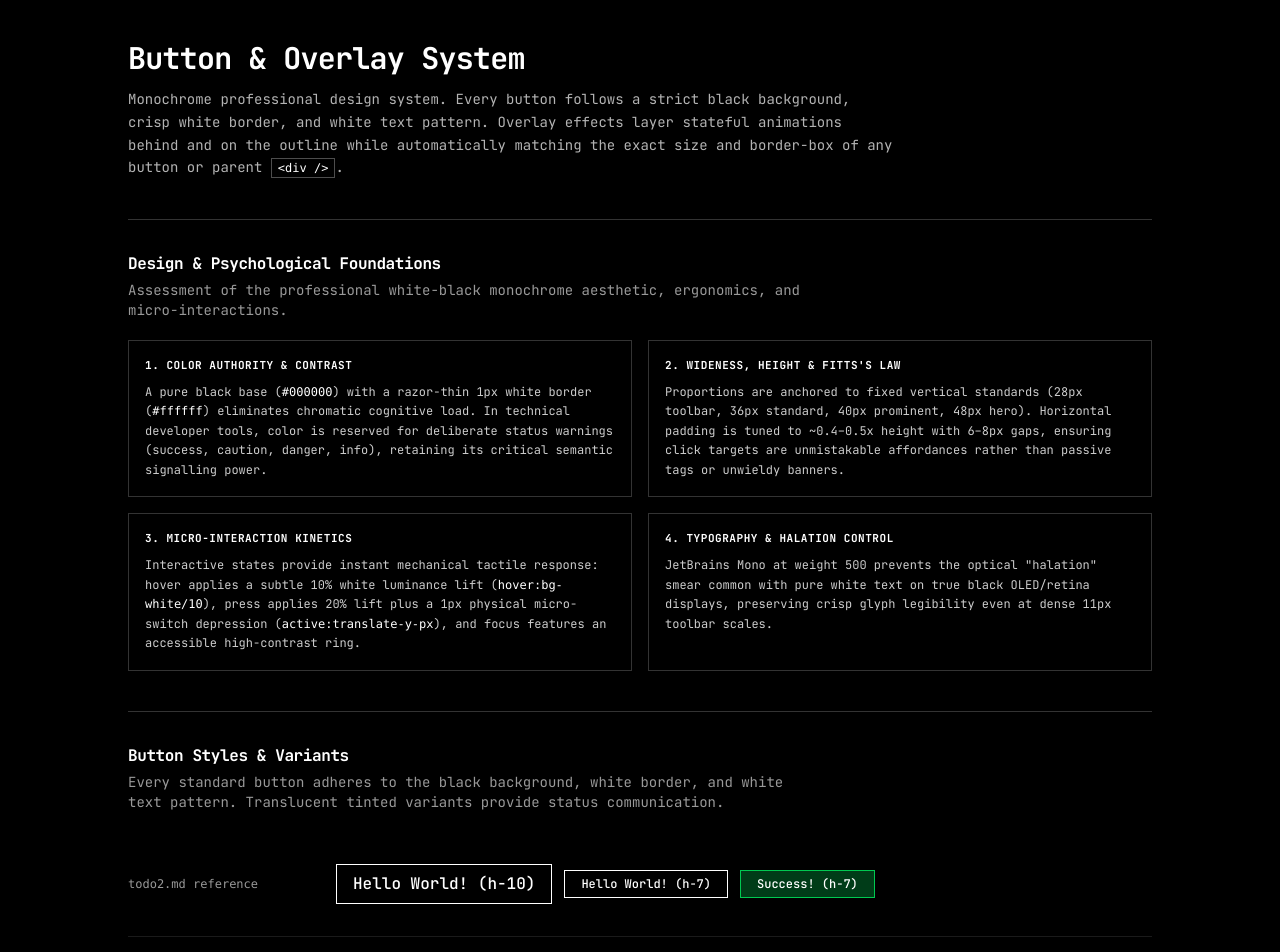
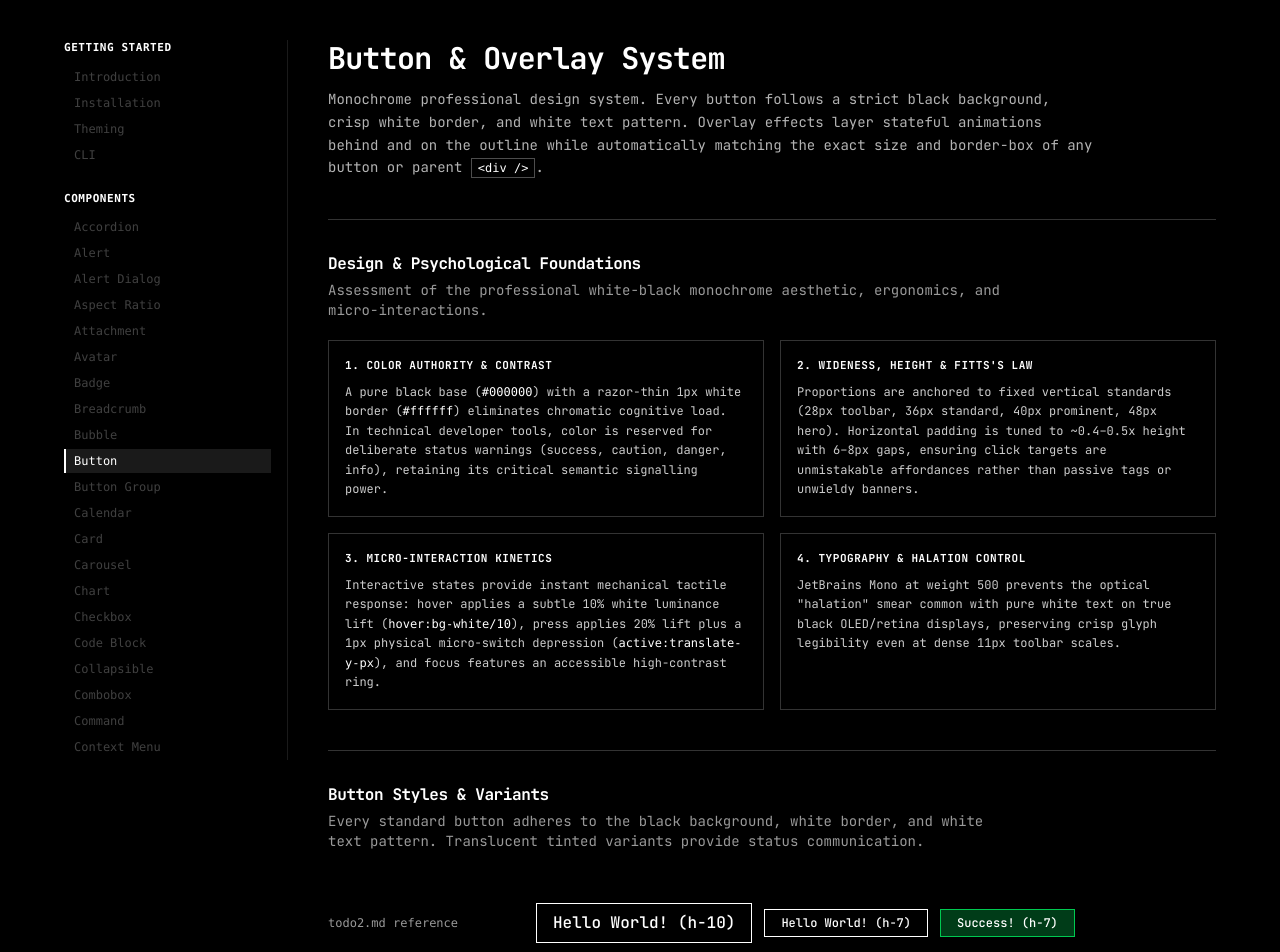
Before and after one commit to 3oFiz4/eVerestUI, a React (Vite) app: page / in a window 1280 px wide. Shown: the top 952 px of the page. Built offline with nearby package versions, Linux system fonts and the light colour scheme.

Commit message:
docs: add shadcn-style component rail with unimplemented entries disabled

```diff
--- a/src/App.jsx
+++ b/src/App.jsx
@@ -3,6 +3,7 @@ import {
   Button,
   Card,
   Overlay,
+  Sidebar,
   BUTTON_SIZES,
   BUTTON_VARIANTS,
 } from "./components";
@@ -123,7 +124,9 @@ export default function App() {
 
   return (
     <main className="min-h-screen w-full bg-black px-6 py-10 text-white font-mono jetbrains-mono">
-      <div className="mx-auto max-w-5xl space-y-10">
+      <div className="mx-auto flex max-w-6xl gap-10">
+        <Sidebar />
+        <div className="min-w-0 flex-1 space-y-10">
         <header className="space-y-3">
           <h1 className="text-3xl font-bold tracking-tight text-white">
             Button & Overlay System
@@ -646,6 +649,7 @@ export default function App() {
             </Card>
           </Row>
         </Section>
+        </div>
       </div>
     </main>
   );
--- /dev/null
+++ b/src/components/Sidebar.jsx
@@ -0,0 +1,44 @@
+import { ACTIVE, NAV_GROUPS } from "../docs/nav";
+
+/**
+ * shadcn-style docs rail. Only the shipped component (Button) is a live link;
+ * everything else is inert by design so the rail doubles as the roadmap.
+ */
+export function Sidebar() {
+  return (
+    <nav className="sticky top-10 hidden h-[calc(100vh-5rem)] w-56 shrink-0 overflow-y-auto border-r border-white/10 pr-4 lg:block">
+      {NAV_GROUPS.map((group) => (
+        <div key={group.title} className="mb-6">
+          <h3 className="mb-2 font-mono text-[11px] font-bold uppercase tracking-wider text-white">
+            {group.title}
+          </h3>
+          <ul className="space-y-0.5">
+            {group.items.map((item) => {
+              const live = item === ACTIVE;
+              return (
+                <li key={item}>
+                  {live ? (
+                    <a
+                      href="#variants"
+                      className="block border-l-2 border-white bg-white/10 px-2 py-1 font-mono text-xs text-white"
+                    >
+                      {item}
+                    </a>
+                  ) : (
+                    <span
+                      aria-disabled="true"
+                      title="Not implemented yet"
+                      className="block cursor-not-allowed border-l-2 border-transparent px-2 py-1 font-mono text-xs text-white/25 select-none"
+                    >
+                      {item}
+                    </span>
+                  )}
+                </li>
+              );
+            })}
+          </ul>
+        </div>
+      ))}
+    </nav>
+  );
+}
--- a/src/components/index.js
+++ b/src/components/index.js
@@ -1,4 +1,5 @@
 export { Overlay } from './Overlay'
 export { Button, BUTTON_SIZES, BUTTON_VARIANTS, variantAccent } from './Button'
 export { Card } from './Card'
+export { Sidebar } from './Sidebar'
 export { EFFECT_NAMES } from './overlay/registry'
--- /dev/null
+++ b/src/docs/nav.js
@@ -0,0 +1,83 @@
+/**
+ * Sidebar inventory mirrored from ui.shadcn.com/docs/components.
+ * eVerestUI ships Button only; every other label renders disabled.
+ */
+export const ACTIVE = "Button";
+
+export const NAV_GROUPS = [
+  {
+    title: "Getting started",
+    items: ["Introduction", "Installation", "Theming", "CLI"],
+  },
+  {
+    title: "Components",
+    items: [
+      "Accordion",
+      "Alert",
+      "Alert Dialog",
+      "Aspect Ratio",
+      "Attachment",
+      "Avatar",
+      "Badge",
+      "Breadcrumb",
+      "Bubble",
+      "Button",
+      "Button Group",
+      "Calendar",
+      "Card",
+      "Carousel",
+      "Chart",
+      "Checkbox",
+      "Code Block",
+      "Collapsible",
+      "Combobox",
+      "Command",
+      "Context Menu",
+      "Data Table",
+      "Date Picker",
+      "Dialog",
+      "Direction",
+      "Drawer",
+      "Dropdown Menu",
+      "Empty",
+      "Field",
+      "Hover Card",
+      "Input",
+      "Input Group",
+      "Input OTP",
+      "Item",
+      "Kbd",
+      "Label",
+      "Marker",
+      "Menubar",
+      "Message",
+      "Message Scroller",
+      "Native Select",
+      "Navigation Menu",
+      "Pagination",
+      "Popover",
+      "Progress",
+      "Questionnaire",
+      "Radio Group",
+      "Resizable",
+      "Scroll Area",
+      "Select",
+      "Separator",
+      "Sheet",
+      "Sidebar",
+      "Skeleton",
+      "Slider",
+      "Spinner",
+      "Switch",
+      "Table",
+      "Tabs",
+      "Textarea",
+      "Toast",
+      "Toggle",
+      "Toggle Group",
+      "Tooltip",
+      "Trace",
+      "Typography",
+    ],
+  },
+];
```
